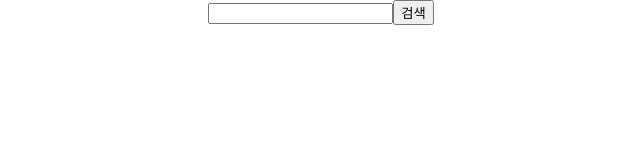
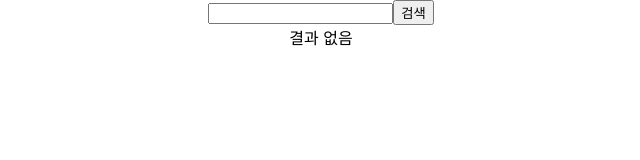
Before and after one commit to cks3066/react-recoil, a React (Create React App) app: page / in a window 1280 px wide. Shown: the top 160 px of the page, without its empty margins (319-959 px from the left). Built offline with nearby package versions, Linux system fonts and the light colour scheme.

Commit message:
feat: 결과 페이지 생성

```diff
--- a/src/App.tsx
+++ b/src/App.tsx
@@ -1,11 +1,13 @@
 import './styles/App.css';
 
 import Search from './Search';
+import Result from './Result';
 
 function App() {
   return (
     <div className="App">
       <Search />
+      <Result />
     </div>
   );
 }
--- /dev/null
+++ b/src/Result.tsx
@@ -0,0 +1,14 @@
+import React from 'react';
+import { useRecoilState } from 'recoil';
+import { pokemonDataState } from './recoil';
+
+function Result() {
+  const [pokemonData, setPokemonData] = useRecoilState(pokemonDataState);
+
+  if (!pokemonData) {
+    return <div>결과 없음</div>;
+  }
+  return <div>{pokemonData}</div>;
+}
+
+export default Result;
```
